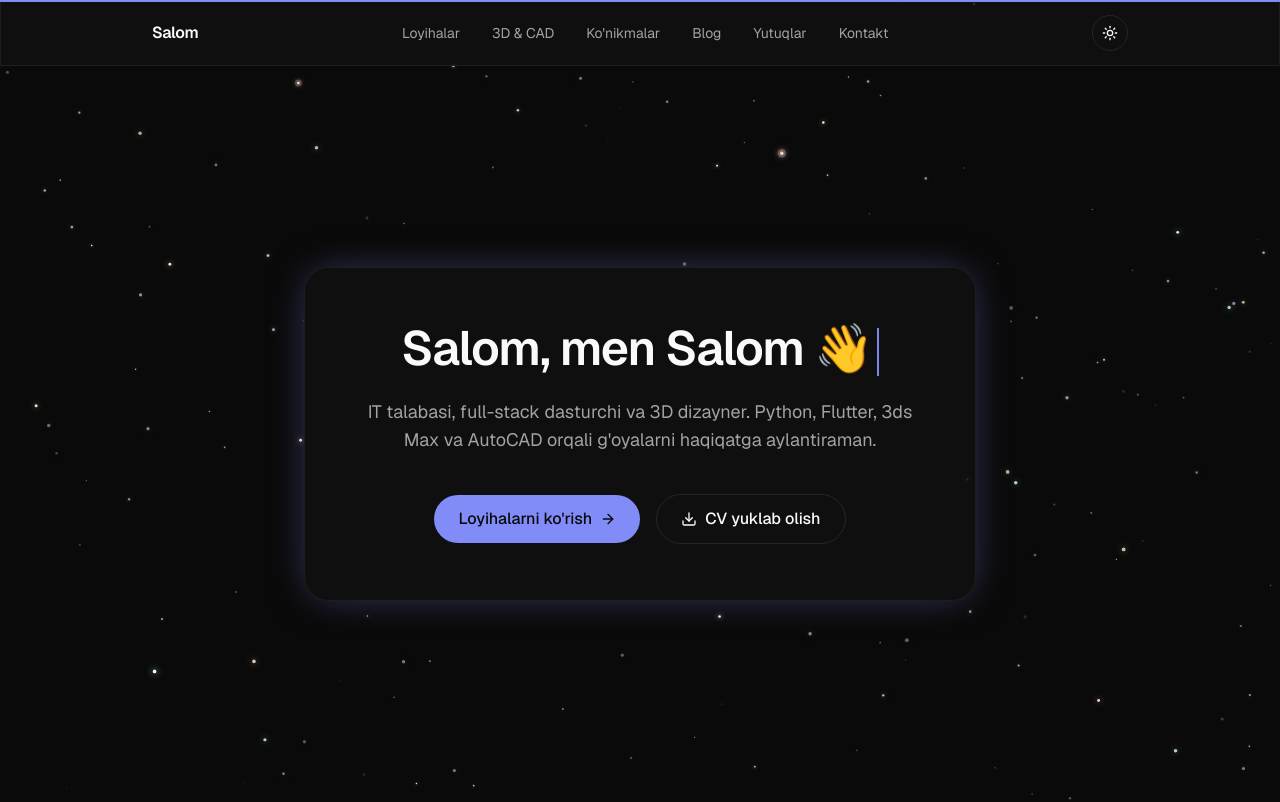
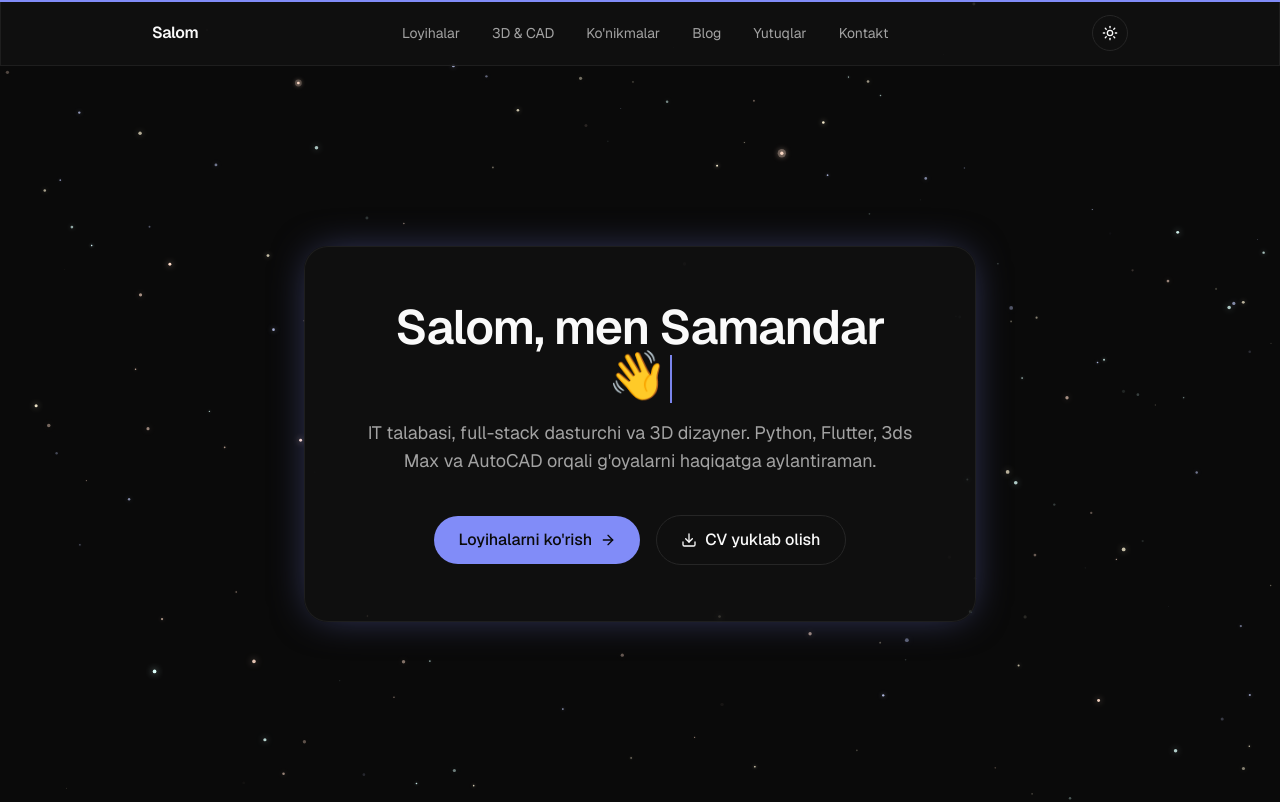
Before and after one commit to samandarBaxodir/portfolio-frontend, a Next.js app: page / in a window 1280 px wide. Shown: the top 802 px of the page. Built offline with nearby package versions, Linux system fonts and the light colour scheme.

Commit message:
Navbar va sarlavha matni yangilandi

```diff
--- a/app/page.tsx
+++ b/app/page.tsx
@@ -18,7 +18,7 @@ export default function Home() {
             transition={{ duration: 0.6 }}
             className="text-4xl md:text-5xl font-semibold tracking-tight mb-4 min-h-[1.2em]"
           >
-            <Typewriter text="Salom, men Salom 👋" />
+            <Typewriter text="Salom, men Samandar 👋" />
           </motion.h1>
 
           <motion.p
```
